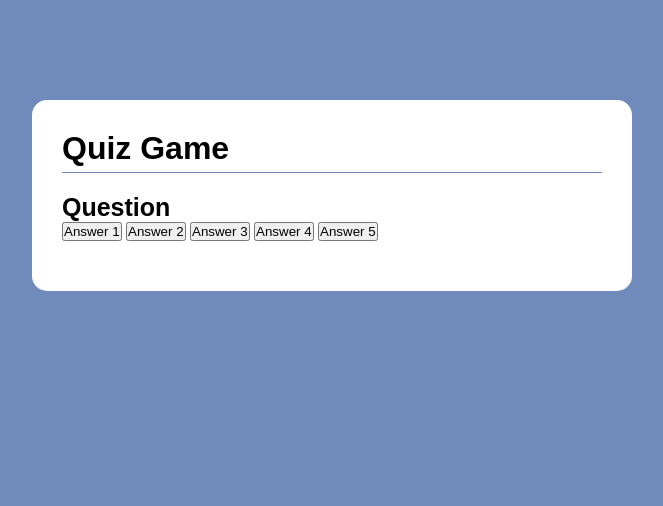
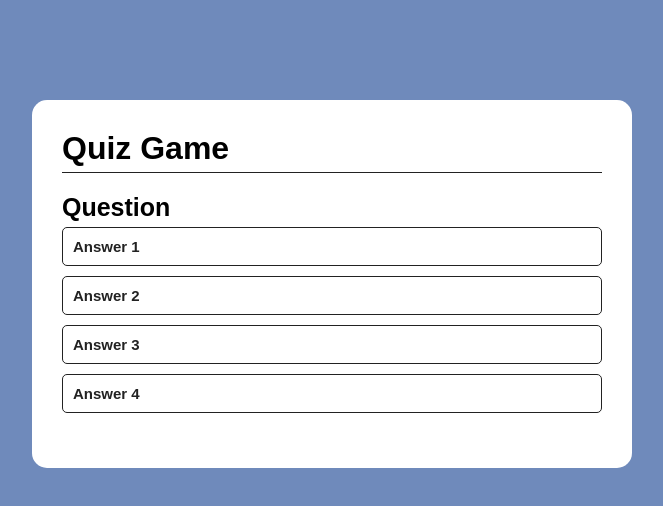
Before and after one commit to jurba1997/pp2, a plain HTML site: page index.html in a window 1280 px wide. Shown: the whole page, without its empty margins (308-971 px from the left). Drawn offline with Linux system fonts and the light colour scheme.

Commit message:
style the buttons

```diff
--- a/assets/css/style.css
+++ b/assets/css/style.css
@@ -20,19 +20,35 @@ body {
     padding: 30px;
 }
 
-#container h1{
+#container h1 {
     font-weight: 600;
-    border-bottom: 1.75px solid #6f8abb;
+    border-bottom: 1.75px solid #222;
     padding-bottom: 5px;
 }
 
 /* Inner/Questions div*/
 
-.inner{
+.inner {
     padding: 20px 0;
 }
 
-.inner h2{
+.inner h2 {
     font-size: 25px;
     font-weight: 600;
 }
+
+/* Buttons */
+
+.btn {
+    color: #222;
+    text-align: left;
+    background: #fff;
+    font-size: 15px;
+    font-weight: 700;
+    width: 100%;
+    border: 1.75px solid #222;
+    padding: 10px;
+    margin: 5px 0px;
+    border-radius: 5px;
+    cursor: pointer;
+}
--- a/index.html
+++ b/index.html
@@ -23,7 +23,6 @@
                 <button class="btn">Answer 2</button>
                 <button class="btn">Answer 3</button>
                 <button class="btn">Answer 4</button>
-                <button class="btn">Answer 5</button>
             </div>
         </div>
     </div>
```
